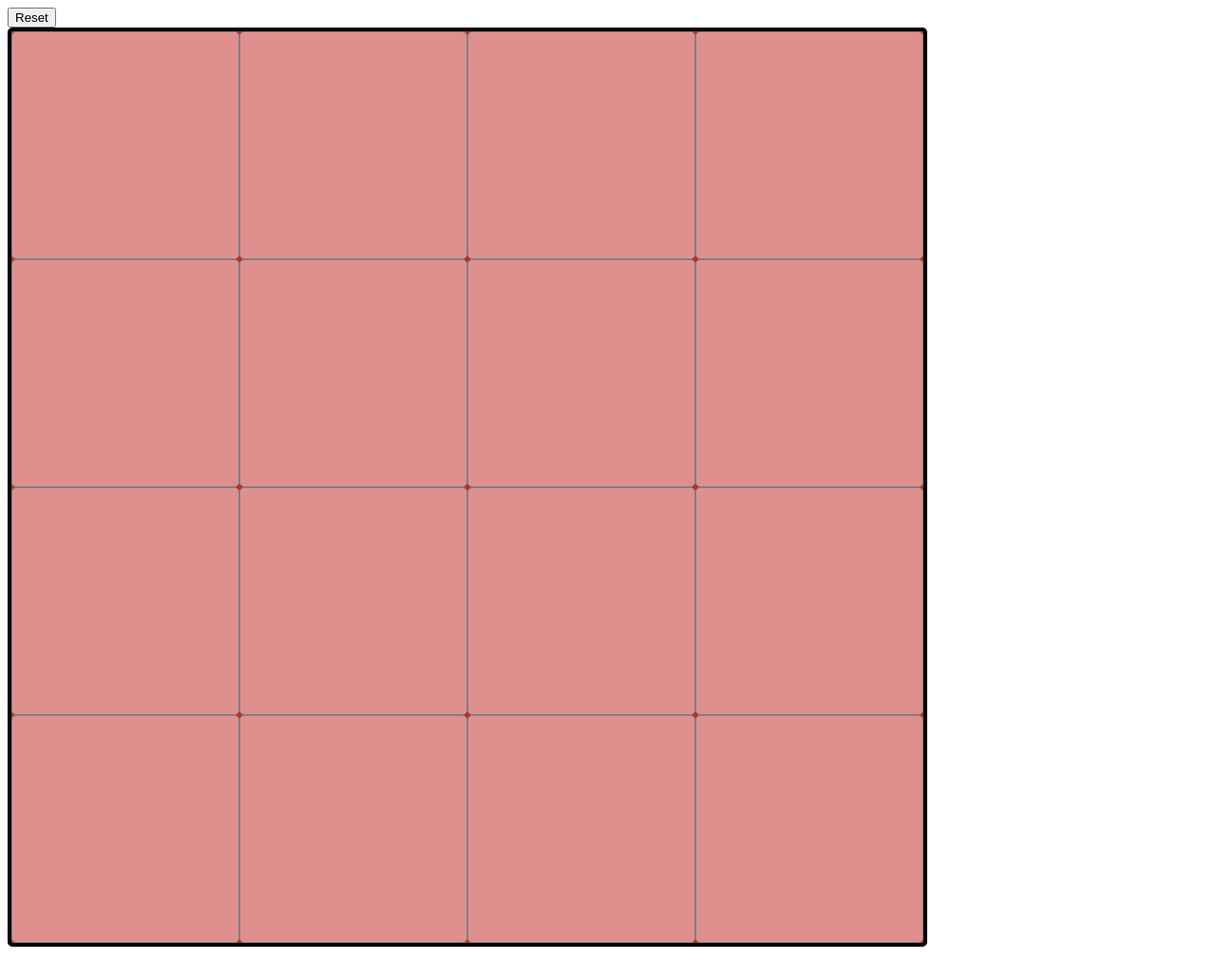
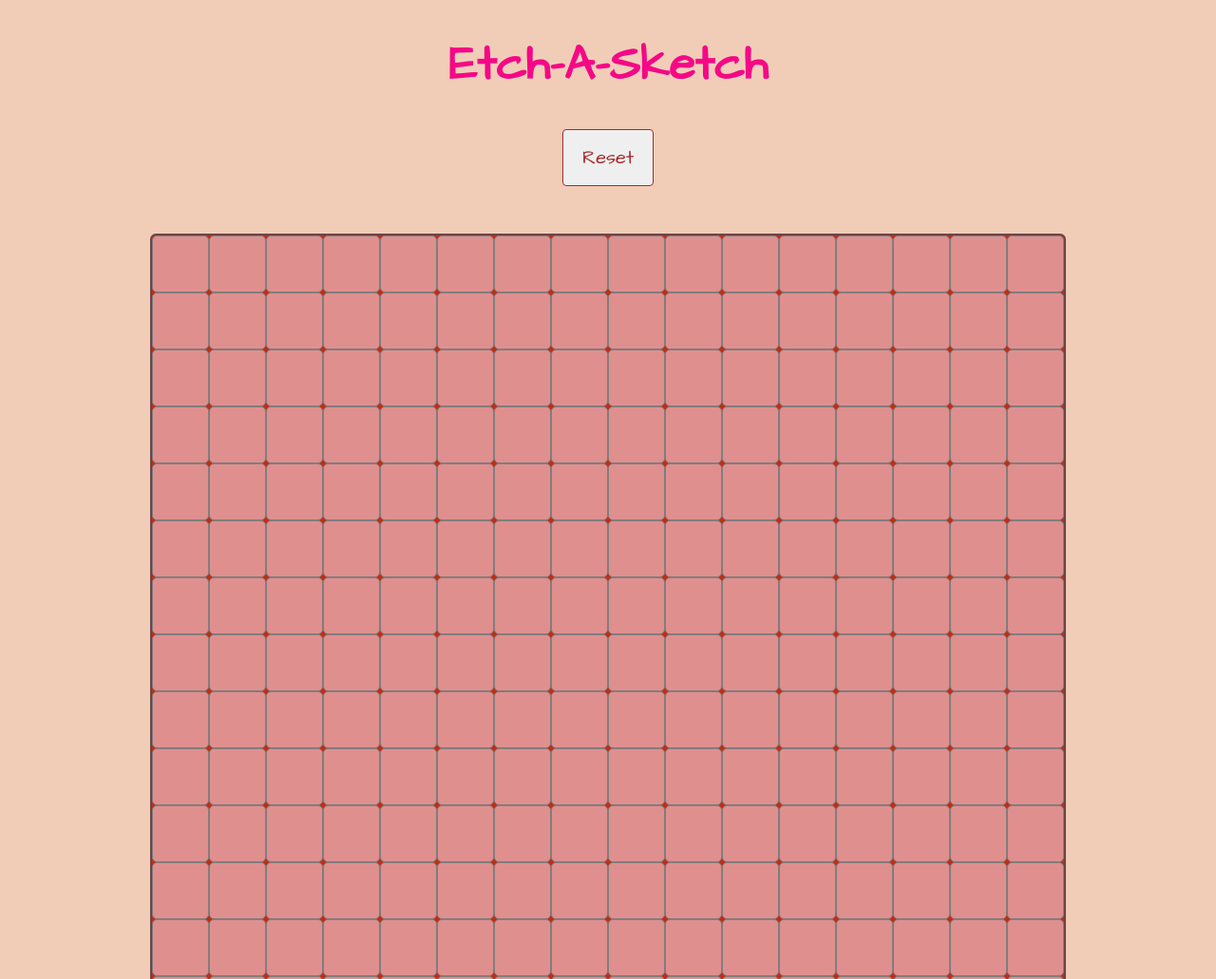
Before and after one commit to umida-boltaeva/Etch-a-Scetch, a plain HTML site: page index.html in a window 1280 px wide. Shown: the top 1031 px of the page at 95% size. Before the commit the page ends 1005 px from the top, so only its background shows below. Drawn offline with Linux system fonts and the light colour scheme.

Commit message:
add style to button and header

```diff
--- a/index.html
+++ b/index.html
@@ -9,6 +9,7 @@
     <title>Document</title>
   </head>
   <body>
+    <h1>Etch-A-Sketch</h1>
     <button id="btn" onclick="reset()">Reset</button>
     <div id="container"></div>
 
--- a/script.js
+++ b/script.js
@@ -13,21 +13,22 @@ function drawGrid(limit) {
   }
 }
 function reset() {
-  // TODO: pop up prompt and get grid size from user -- DONE
-  // TODO: clear the container -- DONE
-  // TODO: draw new grid with new size -- DONE
-  // TODO: Validate the input! -- DONE
-
   let gridSize;
 
+  // pop up prompt and get grid size from user
   do {
     gridSize = prompt('Enter the grid size between 2 and 100, please.');
+
+    //if cancel clicked on prompt, it shouldn't reset
+    if (gridSize == null) return;
   } while (!isValidSize(gridSize));
 
+  // clear the container
   while (container.firstChild) {
     container.removeChild(container.firstChild);
   }
 
+  // draw new grid with new size
   drawGrid(gridSize);
 }
 
@@ -43,4 +44,4 @@ function isValidSize(input) {
   return true;
 }
 
-drawGrid(4);
+drawGrid(16);
--- a/style.css
+++ b/style.css
@@ -1,15 +1,44 @@
+@import url('https://fonts.googleapis.com/css2?family=Architects+Daughter&display=swap');
+
+body {
+  background-color: rgb(241, 205, 184);
+  text-align: center;
+}
+
+h1 {
+  color: #f50886;
+  font-size: 50px;
+  font-family: 'Architects Daughter', cursive;
+  text-align: center;
+}
+
+#btn {
+  margin: 0 auto 50px;
+  padding: 15px 20px;
+  font-size: 20px;
+  font-family: 'Architects Daughter';
+  color: brown;
+  border: 1px solid brown;
+  border-radius: 4px;
+  cursor: pointer;
+}
+
+#btn:hover {
+  background-color: rgb(245, 196, 211);
+}
+
 #container {
+  margin: 0 auto;
   width: 960px;
   height: 960px;
   background-color: rgb(189, 47, 22);
-  border: 4px solid black;
-  border-radius: 5px;
-  position: relative;
+  border: 2px solid rgb(107, 69, 69);
+  border-radius: 6px;
   display: grid;
 }
 
 .mini-div {
-  border: 1px solid grey;
+  border: 1px solid #817d7d;
   border-radius: 5px;
   background-color: rgb(224, 143, 143);
 }
```
